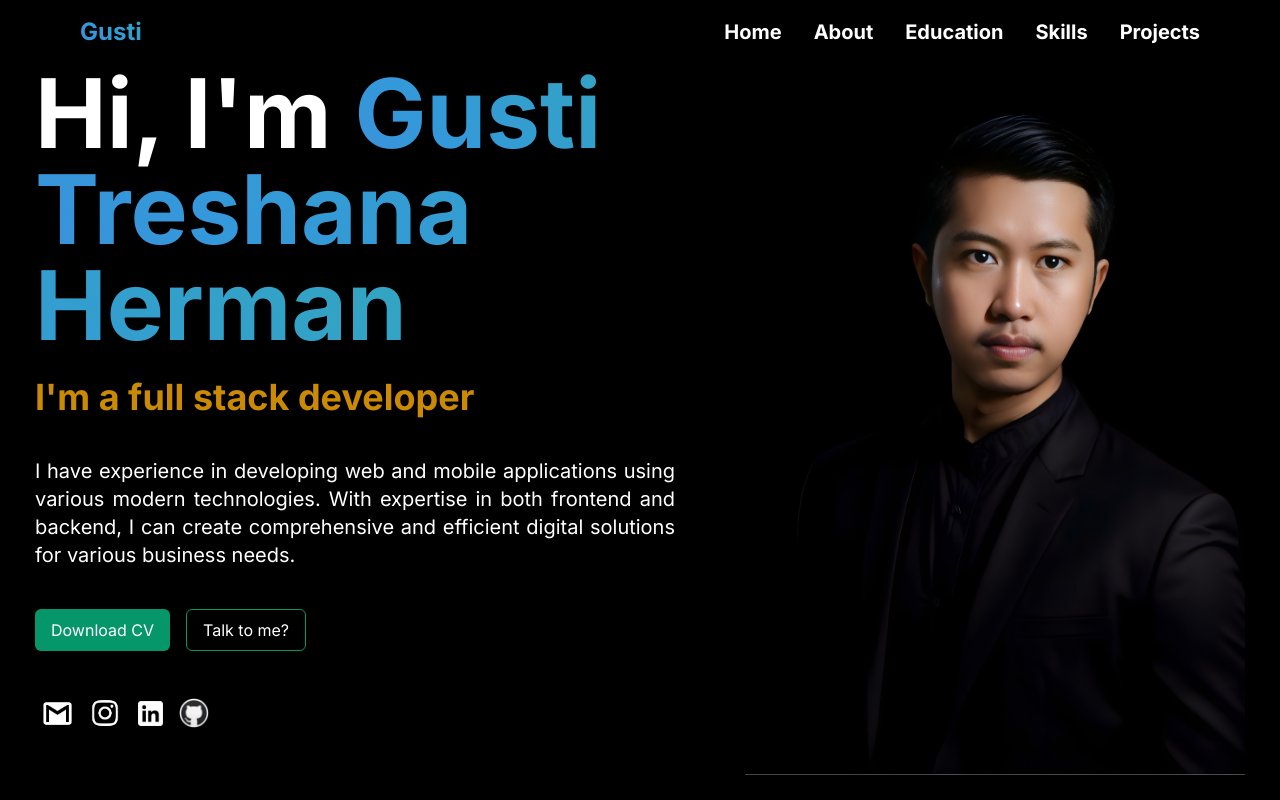
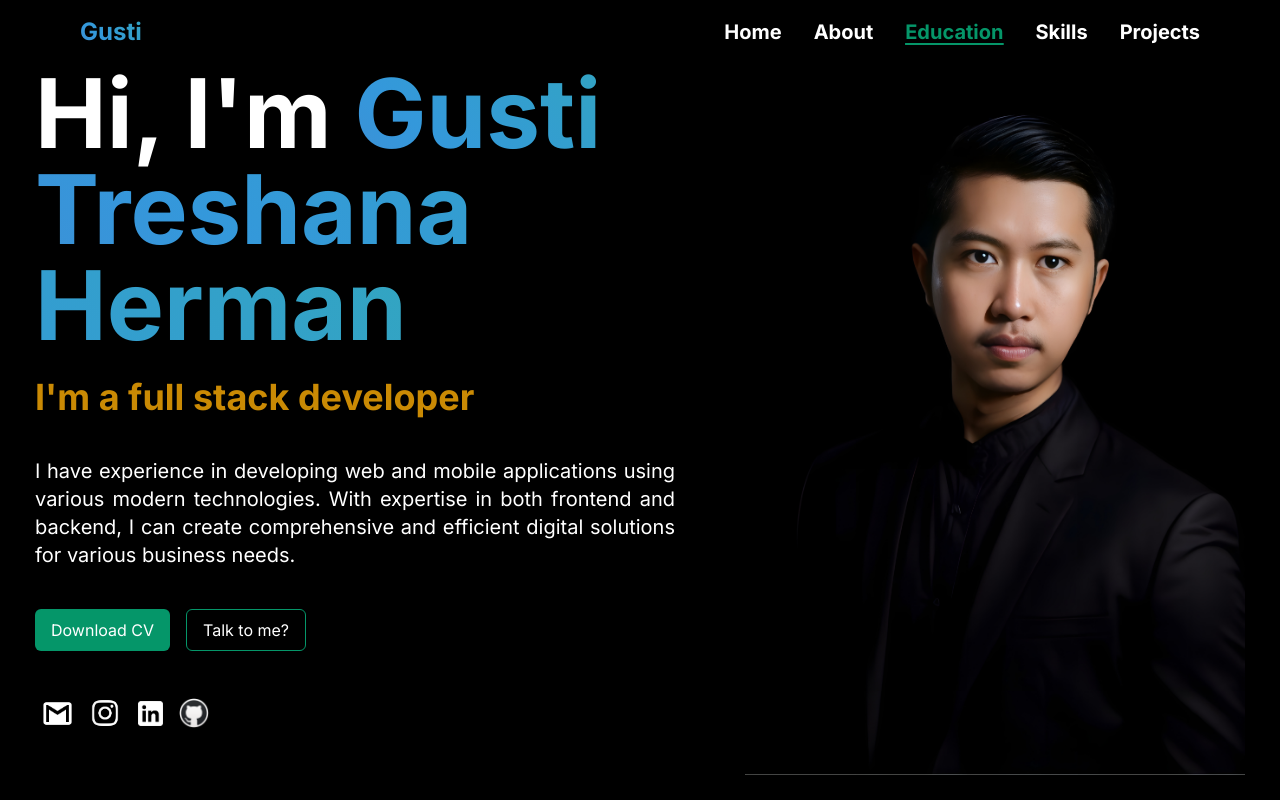
Before and after one commit to Gustitreshana/Portofolio-Website, a Next.js app: page / in a window 1280 px wide. Shown: the top 800 px of the page. Built offline with nearby package versions, Linux system fonts and the light colour scheme.

Commit message:
feat: add highlight on navaigation depends on section

```diff
--- a/src/components/Navbar/index.tsx
+++ b/src/components/Navbar/index.tsx
@@ -1,4 +1,34 @@
+"use client";
+import { useState, useEffect } from "react";
+
 const Navbar = () => {
+  const [activeSection, setActiveSection] = useState("");
+
+  useEffect(() => {
+    const handleScroll = () => {
+      const sections = ["home", "about", "education", "skills", "projects"];
+      const scrollPosition = window.scrollY + window.innerHeight / 2;
+
+      for (const section of sections) {
+        const element = document.getElementById(section);
+        if (element) {
+          const { offsetTop, offsetHeight } = element;
+          if (scrollPosition >= offsetTop && scrollPosition < offsetTop + offsetHeight) {
+            setActiveSection(section);
+            break;
+          }
+        }
+      }
+    };
+
+    window.addEventListener("scroll", handleScroll);
+    handleScroll();
+
+    return () => {
+      window.removeEventListener("scroll", handleScroll);
+    };
+  }, []);
+
   return (
     <div className="fixed top-0 left-0 right-0 flex justify-between items-center p-4 px-20 z-10">
       <div>
@@ -9,11 +39,16 @@ const Navbar = () => {
 
       <div>
         <ul className="flex items-center gap-8">
-                <li className="text-xl font-bold hover:text-emerald-600 cursor-pointer transition-all duration-300"><a href="#home">Home</a></li>
-                <li className="text-xl font-bold hover:text-emerald-600 cursor-pointer transition-all duration-300"><a href="#about">About</a></li>
-                <li className="text-xl font-bold hover:text-emerald-600 cursor-pointer transition-all duration-300"><a href="#education">Education</a></li>
-                <li className="text-xl font-bold hover:text-emerald-600 cursor-pointer transition-all duration-300"><a href="#skills">Skills</a></li>
-                <li className="text-xl font-bold hover:text-emerald-600 cursor-pointer transition-all duration-300"><a href="#projects">Projects</a></li>
+          {["home", "about", "education", "skills", "projects"].map((section) => (
+            <li
+              key={section}
+              className={`text-xl font-bold cursor-pointer transition-all duration-300 ${
+                activeSection === section ? "text-emerald-600 underline underline-offset-4" : "hover:text-yellow-600"
+              }`}
+            >
+              <a href={`#${section}`}>{section.charAt(0).toUpperCase() + section.slice(1)}</a>
+            </li>
+          ))}
         </ul>
       </div>
     </div>
```
Lines whose indentation alone changed are shown as unchanged.
